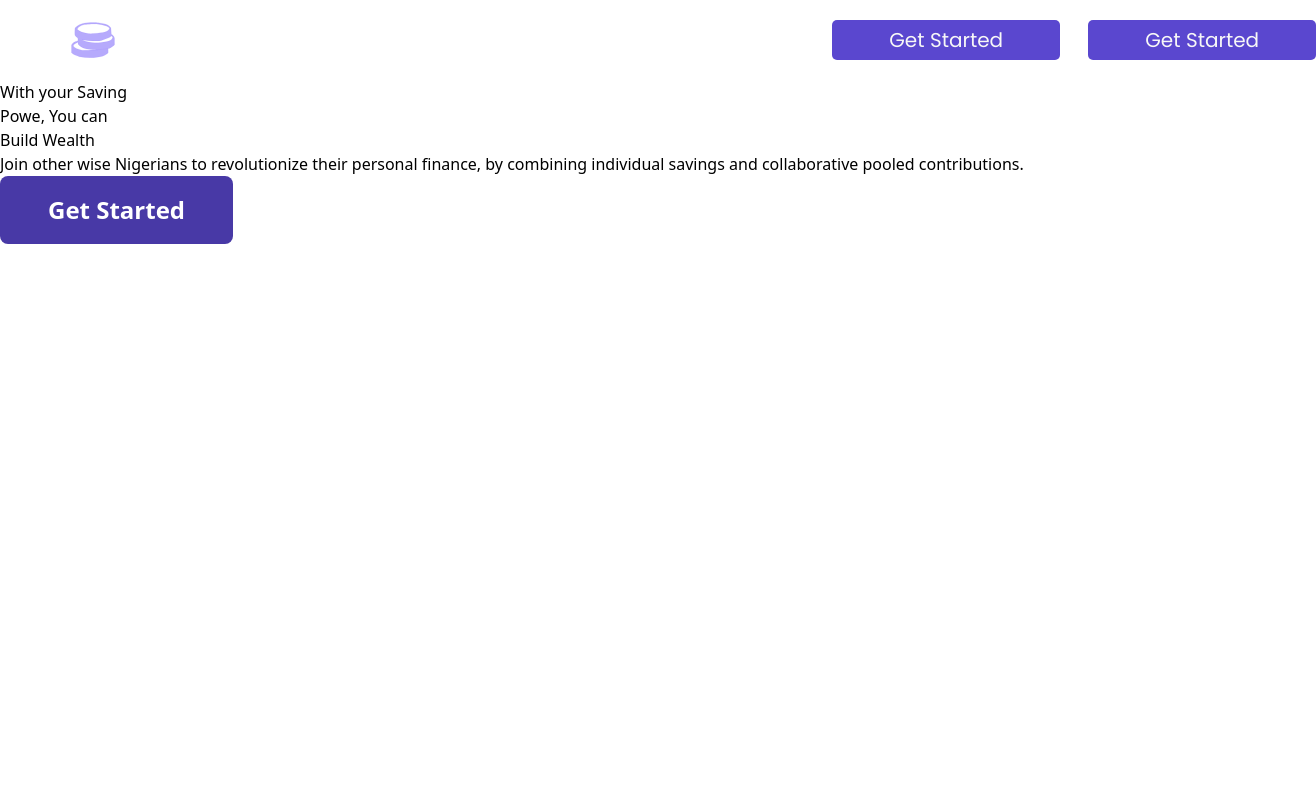
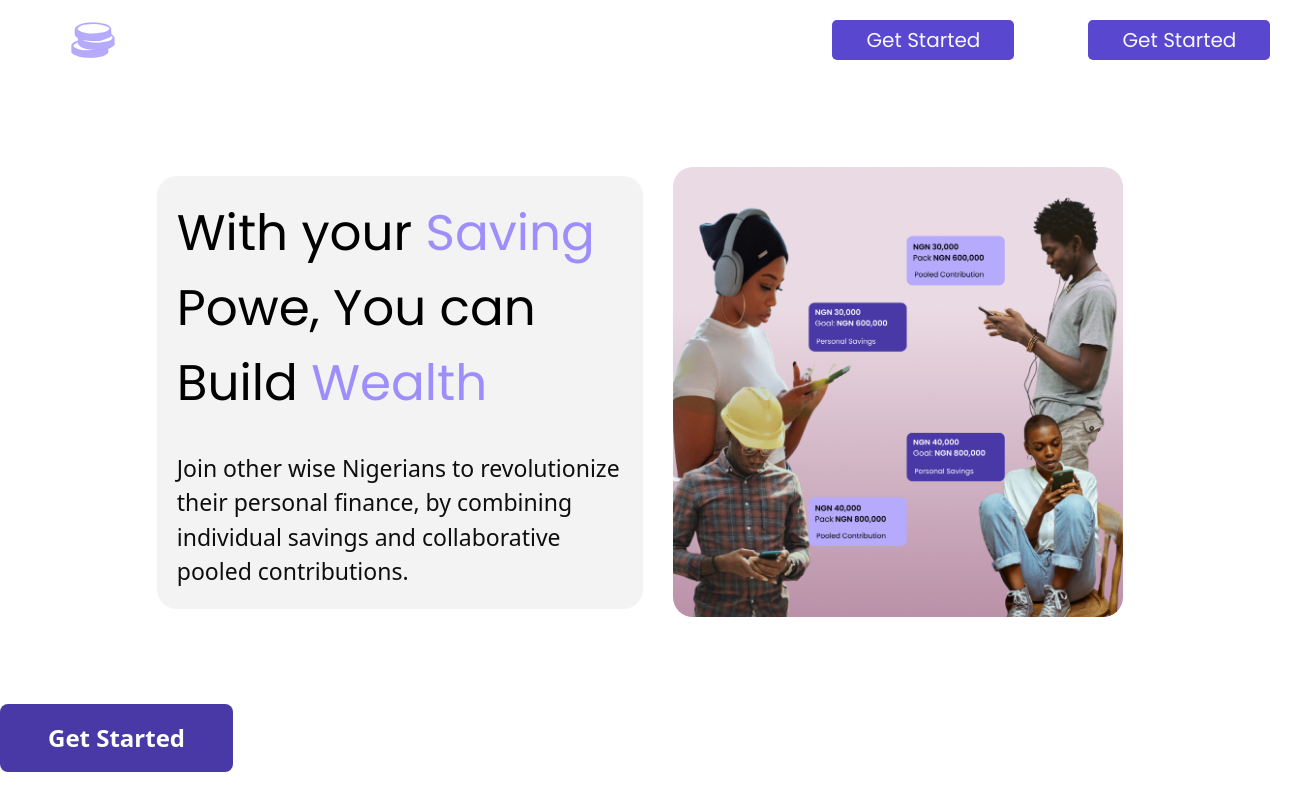
Before and after one commit to AJOVAULT-org/ajoVault-frontend, a React (Vite) app: page / in a window 1280 px wide. Shown: the whole page, 1316 px wide, since content can reach past the window. Built offline with nearby package versions, Linux system fonts and the light colour scheme.

Commit message:
UPDATE : HORE SECTION ISDONE

```diff
--- a/src/styles/Website/website.css
+++ b/src/styles/Website/website.css
@@ -20,7 +20,7 @@
     font-size: 20px;
     color: #f7f7f7;
     border-radius: 5px;
-    width: 200%;
+    width: 160%;
 }
 .nav-items
 {
@@ -40,3 +40,46 @@
     gap: 8em;
     align-items: center;
 }
+/* hero */
+.isHome-hero
+{
+    display: flex;
+    /* background: #0e0e0e; */
+    justify-content: center;
+    gap: 30px;
+    align-items: center;
+    height: 70vh;
+    margin: 2em;
+}
+.isHome-text h1
+{
+    margin: 0;
+    font-family: var(--main-font);
+    font-size: 50px;
+}
+.isHome-text
+{
+    width: 40%;
+    background: #d7d7d750;
+    padding: 20px;
+    border-radius: 20px;
+}
+.isHome-text p
+{
+    font-size: 23px;
+    color: #0e0e0e;
+    margin-top: 30px;
+}
+.isHome-text span
+{
+    color: var(--fade-color2);
+}
+.img-side
+{
+    background: url(../../../public/assets/images/Hero\ image.jpg);
+    height: 450px;
+    width: 450px;
+    border-radius: 20px;
+    background-repeat: no-repeat;
+    background-size: cover;
+}
```
